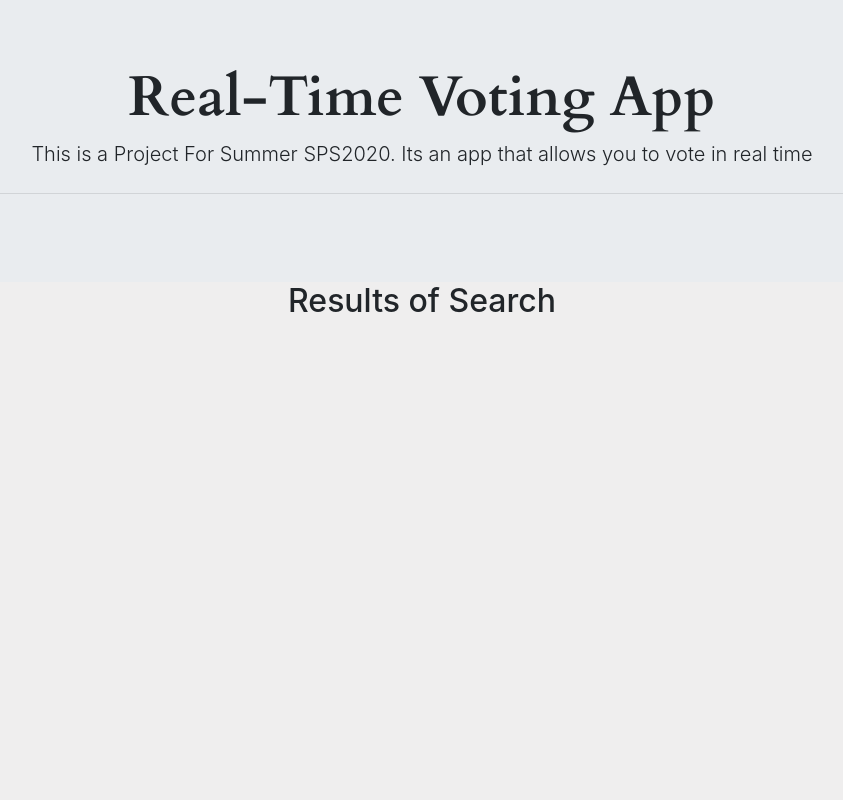
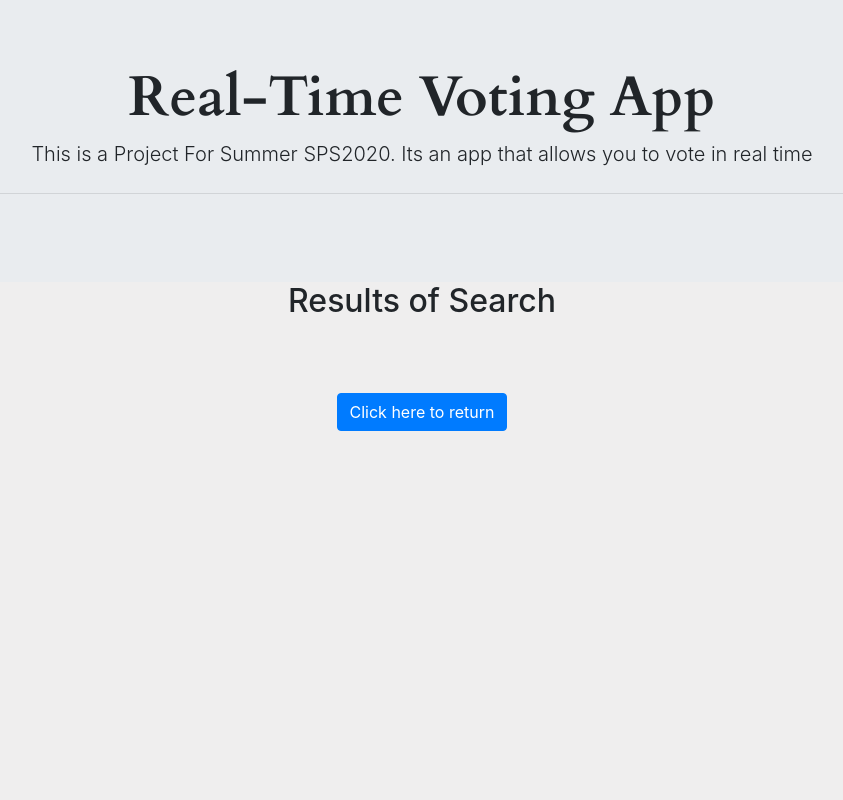
Before and after one commit to swissknife007/RealTimeVotingApp, a website: page src/main/webapp/search.html in a window 1280 px wide. Shown: the top 800 px of the page, without its empty margins (218-1061 px from the left). Drawn offline with nearby package versions, Linux system fonts and the light colour scheme; some packages are replaced by stand-ins of ours; no server answers.

Commit message:
added return button on search page

```diff
--- a/src/main/webapp/search.html
+++ b/src/main/webapp/search.html
@@ -42,6 +42,11 @@
         </div>
     </div>
 
+    <div id="container" class="container" style="text-align:center;">
+        <br><br>
+        <button class="btn btn-primary" id="btn-search" onclick="location.href='http://summer20-sps-20.appspot.com/'" type="button">
+         Click here to return</button>
+    </div>
 
     <!--Simple Footer -->
 
```
